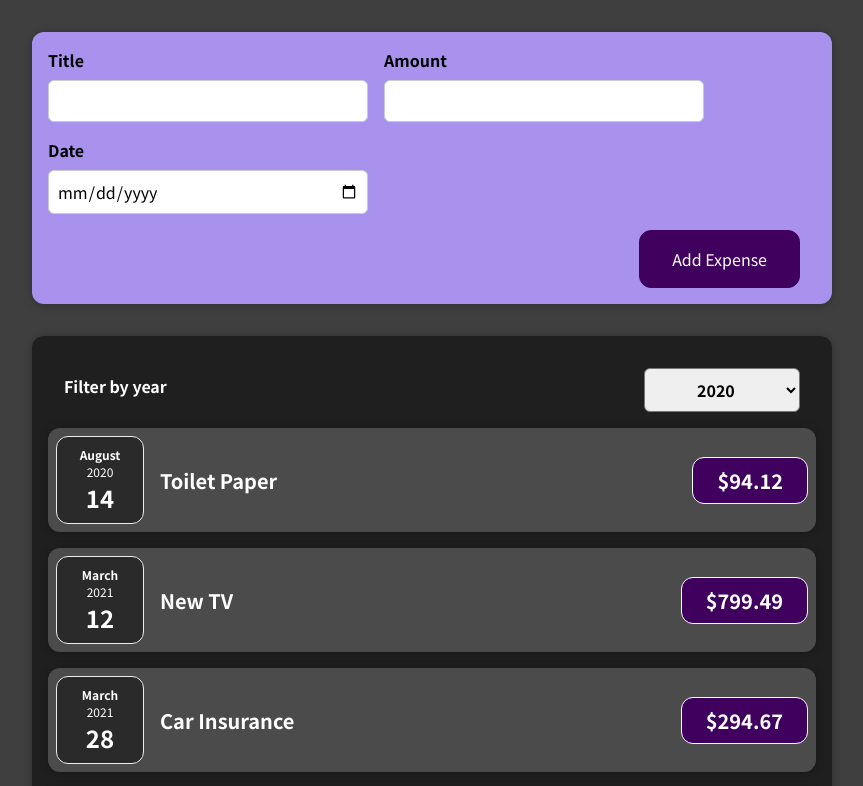
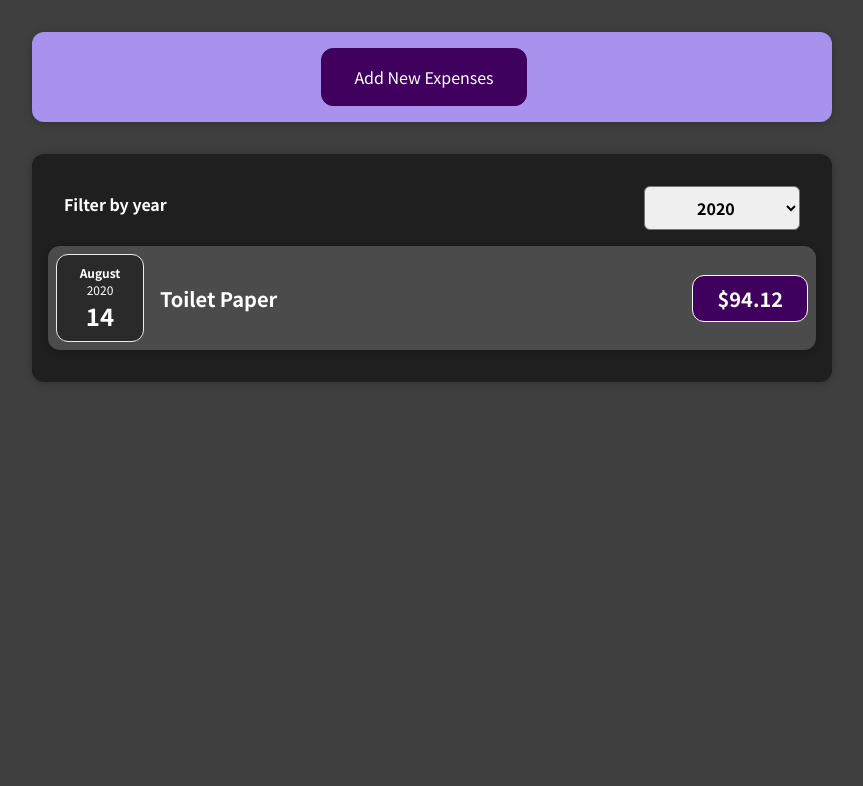
Before and after one commit to JonathanAriass/React, a React (Create React App) app in the folder react-guide/: page / in a window 1280 px wide. Shown: the top 786 px of the page, without its empty margins (208-1071 px from the left). Built offline with nearby package versions, Linux system fonts and the light colour scheme.

Commit message:
Conditional add new expenses button

```diff
--- a/react-guide/src/components/Expenses/ExpenseItem.js
+++ b/react-guide/src/components/Expenses/ExpenseItem.js
@@ -6,6 +6,7 @@ import "./ExpenseItem.css";
 
 const ExpenseItem = (props) => {
   return (
+    <li>
       <Cards className="expense-item">
         <ExpenseDate date={props.date} />
         <div className="expense-item__description">
@@ -13,6 +14,7 @@ const ExpenseItem = (props) => {
           <div className="expense-item__price">${props.amount}</div>
         </div>
       </Cards>
+    </li>
   );
 };
 
--- a/react-guide/src/components/Expenses/Expenses.js
+++ b/react-guide/src/components/Expenses/Expenses.js
@@ -1,8 +1,9 @@
-import ExpenseItem from "./ExpenseItem";
+import React, { useState } from "react";
+
 import Cards from "../UI/Cards";
 import "./Expenses.css";
 import ExpensesFilter from "./ExpensesFilter";
-import React, { useState } from "react";
+import ExpensesList from "./ExpensesList";
 
 const Expenses = (props) => {
 
@@ -13,18 +14,15 @@ const Expenses = (props) => {
     console.log(selectedYear);
   };
 
+  const filteredExpensesList = props.items.filter((expense) => {
+    return expense.date.getFullYear().toString() === filteredYear;
+  });
+
   return (
     <div>
       <Cards className="expenses">
         <ExpensesFilter selected={filteredYear} onChangeFilter={filterChangeHandler} />
-        {props.items.map((expense) => (
-          <ExpenseItem
-            key={expense.id}
-            title={expense.title}
-            amount={expense.amount}
-            date={expense.date}
-          />
-        ))}
+        <ExpensesList items={filteredExpensesList} />
       </Cards>
     </div>
   );
--- /dev/null
+++ b/react-guide/src/components/Expenses/ExpensesList.css
@@ -0,0 +1,9 @@
+.expenses-list {
+    list-style: none;
+    padding: 0;
+  }
+
+  .expenses-list__fallback {
+    color: white;
+    text-align: center;
+  }
--- /dev/null
+++ b/react-guide/src/components/Expenses/ExpensesList.js
@@ -0,0 +1,25 @@
+import React from "react";
+
+import ExpenseItem from "./ExpenseItem";
+import "./ExpensesList.css";
+
+const ExpensesList = (props) => {
+    if (props.items.length === 0) {
+        return <h2 className="expenses-list__fallback">Found no expenses.</h2>
+    }
+
+  return (
+    <ul className="expenses-list">
+      {props.items.map((expense) => (
+        <ExpenseItem
+          key={expense.id}
+          title={expense.title}
+          amount={expense.amount}
+          date={expense.date}
+        />
+      ))}
+    </ul>
+  );
+};
+
+export default ExpensesList;
--- a/react-guide/src/components/NewExpense/ExpenseForm.js
+++ b/react-guide/src/components/NewExpense/ExpenseForm.js
@@ -50,7 +50,7 @@ const ExpenseForm = (props) => {
     const expenseData = {
       title: enteredTitle,
       amount: enteredAmount,
-      date: new Date(enteredDate)
+      date: new Date(enteredDate),
     };
 
     //console.log(expenseData);
@@ -58,9 +58,9 @@ const ExpenseForm = (props) => {
 
     // Using two-way binding to reset the value of the form.
     // To use this we need to set the value={} parameter on the input field
-    setEnteredTitle('');
-    setEnteredAmount('');
-    setEnteredDate('');
+    setEnteredTitle("");
+    setEnteredAmount("");
+    setEnteredDate("");
   };
 
   return (
@@ -68,7 +68,11 @@ const ExpenseForm = (props) => {
       <div className="new-expense__controls">
         <div className="new-expense__control">
           <label>Title</label>
-          <input type="text" value={enteredTitle} onChange={titleChangeHandler} />
+          <input
+            type="text"
+            value={enteredTitle}
+            onChange={titleChangeHandler}
+          />
         </div>
         <div className="new-expense__control">
           <label>Amount</label>
@@ -92,6 +96,7 @@ const ExpenseForm = (props) => {
         </div>
       </div>
       <div className="new-expense__actions">
+        <button type="button">Cancel</button>
         <button type="submit">Add Expense</button>
       </div>
     </form>
--- a/react-guide/src/components/NewExpense/NewExpense.js
+++ b/react-guide/src/components/NewExpense/NewExpense.js
@@ -1,7 +1,11 @@
 import "./NewExpense.css";
 import ExpenseForm from "./ExpenseForm";
+import React, { useState } from "react";
 
 const NewExpense = (props) => {
+
+  const [isEditing, setIsEditing] = useState(false);
+
   const saveExpenseDataHandler = (enteredExpenseData) => {
     const expenseData = {
       ...enteredExpenseData,
@@ -9,11 +13,28 @@ const NewExpense = (props) => {
     };
     //console.log(expenseData);
     props.onAddExpense(expenseData);
+    setIsEditing(false);
   };
+
+  const startEditingHandler = () => {
+    setIsEditing(true);
+  }
+
+  const stopEditingHandler = () => {
+    setIsEditing(false);
+  }
 
   return (
     <div className="new-expense">
-      <ExpenseForm onSaveExpenseData={saveExpenseDataHandler} />
+      {!isEditing && (
+        <button onClick={startEditingHandler}>Add New Expenses</button>
+      )}
+      {isEditing && (
+        <ExpenseForm
+          onSaveExpenseData={saveExpenseDataHandler}
+          onCancel={stopEditingHandler}
+        />
+      )}
     </div>
   );
 };
```
Also changed, not shown: 1 other file (tests, documents, lock files or other folders). Lines whose indentation alone changed are shown as unchanged.
